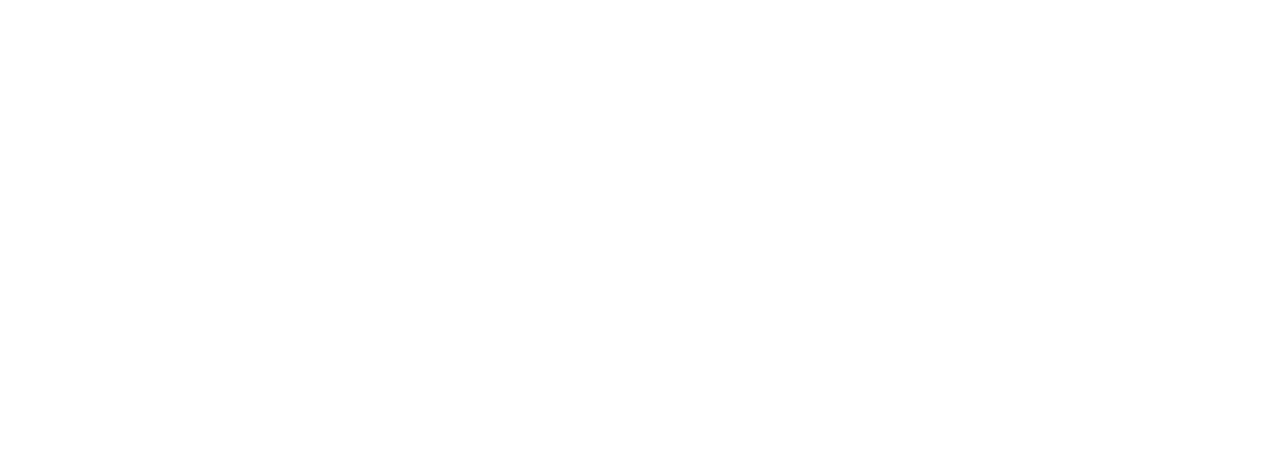
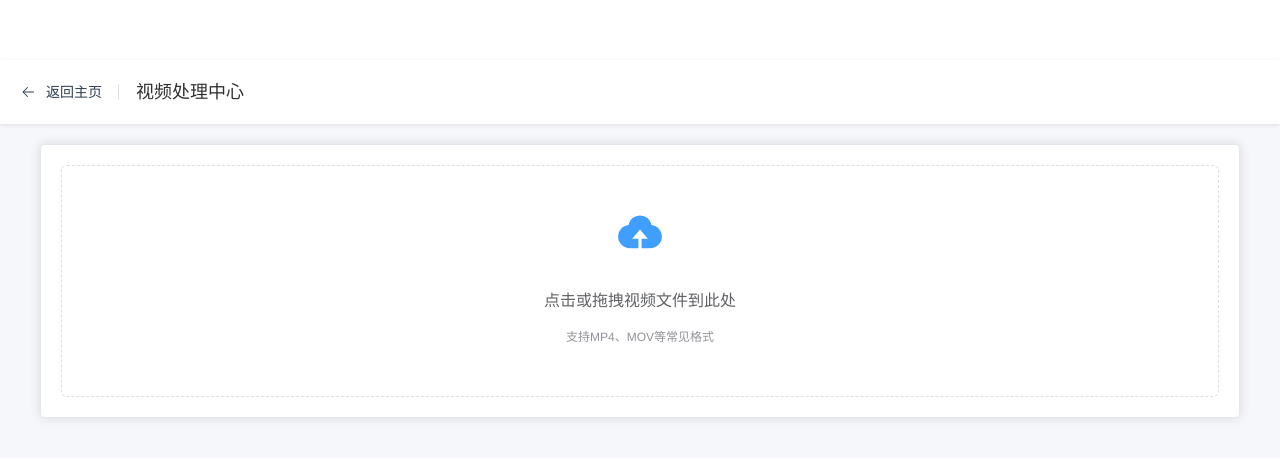
Before and after one commit to JingpuRen/generator, a Vue app: page /video-processing in a window 1280 px wide. Before the commit this address had no page. Shown: the top 458 px of the page. Built offline with nearby package versions, Linux system fonts and the light colour scheme.

Commit message:
添加【】

```diff
--- a/src/components/HomePage.vue
+++ b/src/components/HomePage.vue
@@ -89,7 +89,7 @@
       });
     },
     goToVideoProcessing() {
-      this.$message.info('视频处理功能即将上线');
+      this.$router.push('/video-processing');
     },
     async fetchUserInfo() {
       try {
--- /dev/null
+++ b/src/components/VideoProcessing.vue
@@ -0,0 +1,178 @@
+<template>
+  <div class="video-processing">
+    <!-- 顶部导航栏 -->
+    <div class="top-bar">
+      <el-page-header @back="goBack" title="返回主页">
+        <template #content>
+          <span class="title">视频处理中心</span>
+        </template>
+      </el-page-header>
+    </div>
+
+    <div class="content-container">
+      <!-- 上传区域 -->
+      <el-card class="upload-card">
+        <el-upload
+          drag
+          action="/api/upload"
+          :on-success="handleUploadSuccess"
+          :show-file-list="false"
+          accept="video/*"
+        >
+          <el-icon class="upload-icon"><upload-filled /></el-icon>
+          <div class="upload-text">
+            <p>点击或拖拽视频文件到此处</p>
+            <p class="upload-tip">支持MP4、MOV等常见格式</p>
+          </div>
+        </el-upload>
+      </el-card>
+
+      <!-- 处理选项 -->
+      <el-card class="options-card" v-if="videoUrl">
+        <h3>处理选项</h3>
+        <el-form label-position="top">
+          <el-form-item label="压缩质量">
+            <el-slider v-model="options.compression" :marks="compressionMarks" />
+          </el-form-item>
+
+          <el-form-item label="裁剪时间段">
+            <el-time-picker
+              v-model="options.trimRange"
+              is-range
+              range-separator="至"
+              start-placeholder="开始时间"
+              end-placeholder="结束时间"
+              format="HH:mm:ss"
+            />
+          </el-form-item>
+
+          <el-form-item>
+            <el-button type="primary" @click="processVideo" :loading="processing">
+              开始处理
+            </el-button>
+          </el-form-item>
+        </el-form>
+      </el-card>
+
+      <!-- 预览区域 -->
+      <el-card class="preview-card" v-if="processedUrl">
+        <h3>处理结果预览</h3>
+        <video :src="processedUrl" controls class="preview-video"></video>
+        <div class="action-buttons">
+          <el-button type="success" @click="downloadVideo">
+            <el-icon><download /></el-icon> 下载视频
+          </el-button>
+        </div>
+      </el-card>
+    </div>
+  </div>
+</template>
+
+<script>
+import { UploadFilled, Download } from '@element-plus/icons-vue'
+
+export default {
+  name: 'VideoProcessing',
+  components: { UploadFilled, Download },
+  data() {
+    return {
+      videoUrl: '',
+      processedUrl: '',
+      processing: false,
+      options: {
+        compression: 70,
+        trimRange: [new Date(0, 0, 0, 0, 0, 0), new Date(0, 0, 0, 0, 1, 0)]
+      },
+      compressionMarks: {
+        0: '低质量',
+        50: '中等',
+        100: '高质量'
+      }
+    }
+  },
+  methods: {
+    goBack() {
+      this.$router.push('/home')
+    },
+    handleUploadSuccess(response) {
+      this.videoUrl = response.data.url
+    },
+    async processVideo() {
+      this.processing = true
+      try {
+        // 调用后端处理接口
+        const response = await this.$axios.post('/video/process', {
+          videoUrl: this.videoUrl,
+          options: this.options
+        })
+        this.processedUrl = response.data.processedUrl
+      } catch (error) {
+        console.error('处理失败:', error)
+        this.$message.error('视频处理失败')
+      } finally {
+        this.processing = false
+      }
+    },
+    downloadVideo() {
+      // 下载实现逻辑
+    }
+  }
+}
+</script>
+
+<style scoped>
+.video-processing {
+  height: 100vh;
+  background-color: #f5f7fa;
+}
+
+.top-bar {
+  padding: 20px;
+  background-color: #fff;
+  box-shadow: 0 1px 4px rgba(0, 0, 0, 0.1);
+}
+
+.title {
+  font-size: 18px;
+  font-weight: 500;
+}
+
+.content-container {
+  max-width: 1200px;
+  margin: 20px auto;
+  padding: 0 20px;
+}
+
+.upload-card, .options-card, .preview-card {
+  margin-bottom: 20px;
+}
+
+.upload-icon {
+  font-size: 50px;
+  color: var(--el-color-primary);
+  margin-bottom: 15px;
+}
+
+.upload-text {
+  font-size: 16px;
+  color: var(--el-text-color-regular);
+}
+
+.upload-tip {
+  font-size: 12px;
+  color: var(--el-text-color-secondary);
+  margin-top: 8px;
+}
+
+.preview-video {
+  width: 100%;
+  max-height: 500px;
+  background-color: #000;
+  border-radius: 4px;
+}
+
+.action-buttons {
+  margin-top: 15px;
+  text-align: center;
+}
+</style>
--- a/src/router/index.js
+++ b/src/router/index.js
@@ -4,6 +4,7 @@
 import HomePage from '@/components/HomePage.vue'
 import TextToVideoComponent from '@/components/TextToVideoComponent.vue'
 import ImageToVideoComponent from '@/components/ImageToVideoComponent.vue'
+import VideoProcessing from '@/components/VideoProcessing.vue'  // 新增导入
 
 const routes = [
   {
@@ -27,6 +28,11 @@
     component: ImageToVideoComponent
   },
   {
+    path: '/video-processing',
+    name: 'VideoProcessing',
+    component: VideoProcessing
+  },
+  {
     path: '/home',
     name: 'Home',
     component: HomePage
```
